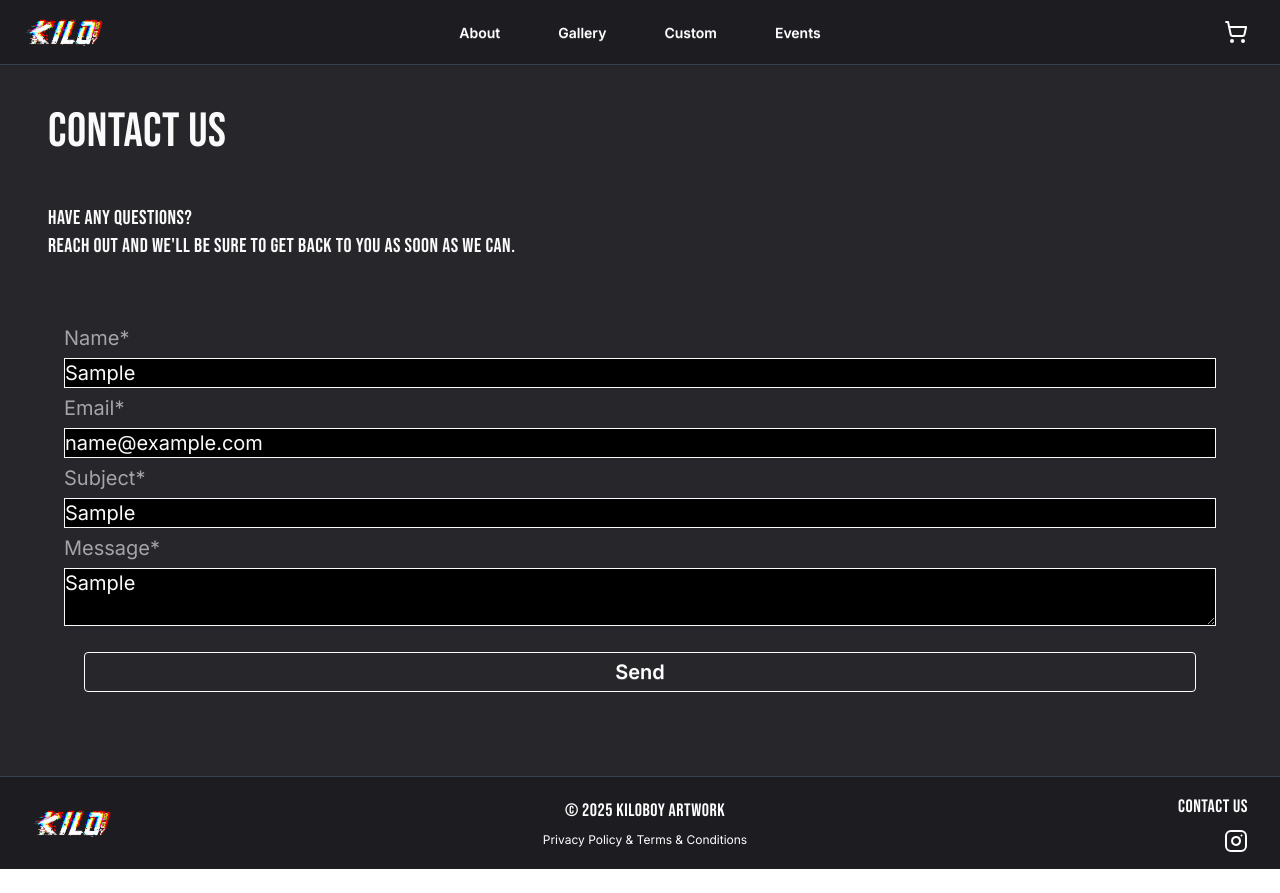
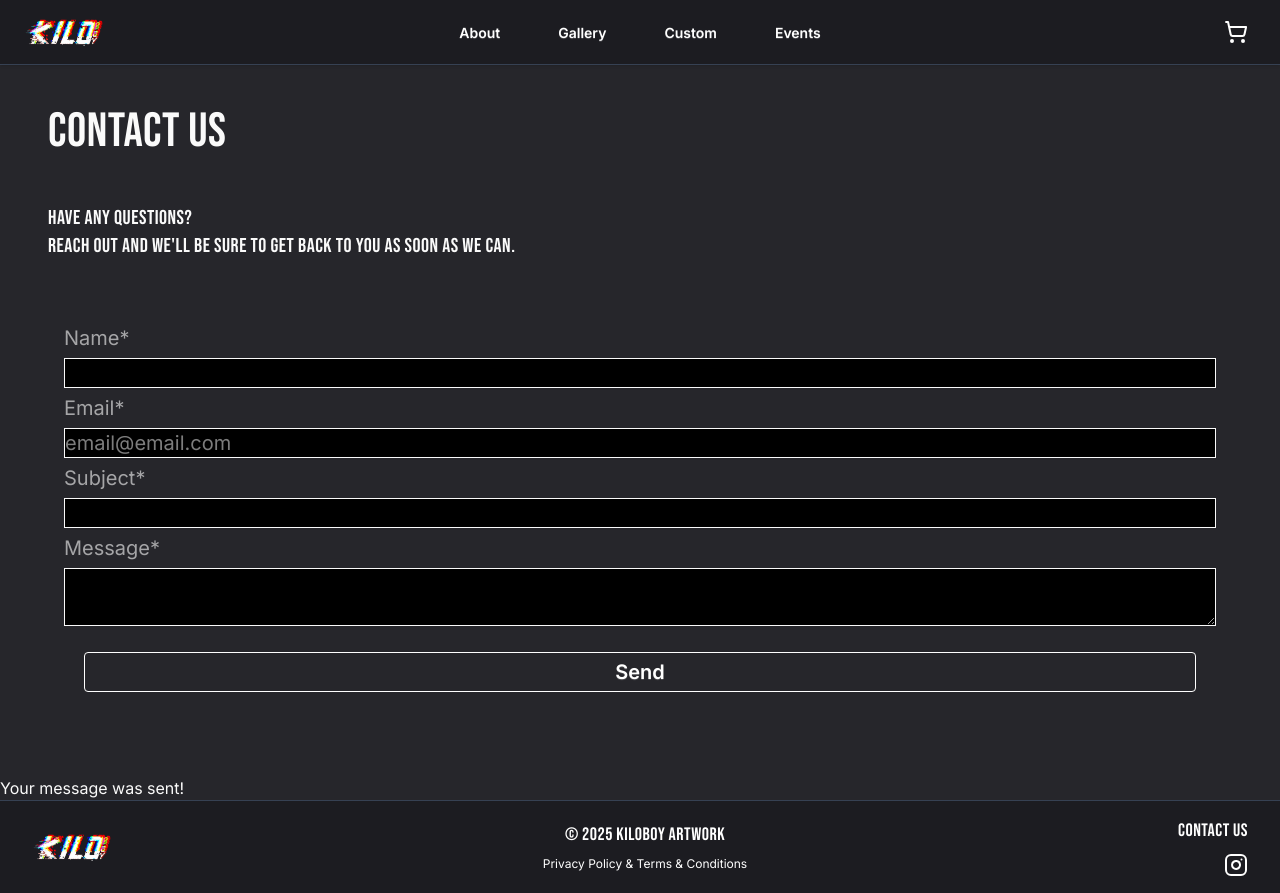
Before and after one commit to MOGARRR/miles, a Next.js app: page /contact in a window 1280 px wide. Both pictures are taken after typing "Sample", "name@example.com", "Sample", "Sample" into the empty fields and a click on the button "Send". Before the commit the page ends 869 px from the top, so only its background shows below. Built offline with nearby package versions, Linux system fonts and the light colour scheme; no server answers.

Commit message:
add contact form with API submission, validation, and user feedback

```diff
--- a/app/contact/page.tsx
+++ b/app/contact/page.tsx
@@ -1,6 +1,64 @@
 "use client"
 
+import { useState } from "react";
+
 const ContactPage = () => {
+
+  const [name, setName] = useState("");
+  const [email, setEmail] = useState("");
+  const [subject, setSubject] = useState("");
+  const [message, setMessage] = useState("");
+
+  const [isSending, setIsSending] = useState(false);
+  const [status, setStatus] = useState<"idle" | "success" | "error">("idle");
+  const [errorMsg, setErrorMsg] = useState("");
+
+
+
+  const handleSubmit = async (e: React.FormEvent<HTMLFormElement>) => {
+    e.preventDefault();
+
+    setIsSending(true);
+    setStatus("idle");
+    setErrorMsg("");
+
+    try {
+
+      // send post request with form info
+      const res = await fetch("/api/contact", {
+        method: "POST",
+        headers: { "Content-Type": "application/json" },
+        body: JSON.stringify({ name, email, subject, message })
+      });
+
+      // store the response
+      const data = await res.json();
+
+      if (!res.ok) {
+        setStatus("error");
+        setErrorMsg(data?.error || "Something went wrong");
+        return;
+      }
+
+      setStatus("success");
+
+      // post submit cleanup
+      setName("");
+      setEmail("");
+      setSubject("");
+      setMessage("");
+
+    } catch (err) {
+      setStatus("error");
+      setErrorMsg("Network error. Please try again.");
+    } finally {
+      setIsSending(false)
+    }
+
+  };
+
+
+
   return (
     <div className="">
       <div className="">
@@ -10,24 +68,63 @@ const ContactPage = () => {
           Have any questions? <br /> Reach out and we'll be sure to get back to you as soon as we can.
         </h1>
 
-        <fieldset className="fieldset p-4 text-xl m-12">
+        <form onSubmit={handleSubmit}>
+          <fieldset className="fieldset p-4 text-xl m-12">
+
           <label className="label">Name*</label>
-          <input type="text" className="border bg-black" />
+          <input
+            type="text"
+            value={name}
+            onChange={(e) => {
+              setName(e.target.value);
+              setStatus("idle");
+            }}
+            className="border bg-black" />
 
           <label className="label">Email*</label>
-          <input type="email" className="border bg-black" />
+          <input
+            type="email"
+            placeholder="email@email.com"
+            value={email}
+            onChange={(e) => {
+              setEmail(e.target.value);
+              setStatus("idle");
+            }}
+            className="border bg-black" />
 
           <label className="label">Subject*</label>
-          <input type="text" className="border bg-black" />
+          <input
+            type="text"
+            value={subject}
+            onChange={(e) => {
+              setSubject(e.target.value);
+              setStatus("idle");
+            }}
+            className="border bg-black" />
 
           <label className="label">Message*</label>
-          <textarea className="border bg-black" placeholder=""></textarea>
+          <textarea
+            value={message}
+            onChange={(e) => {
+              setMessage(e.target.value);
+              setStatus("idle");
+            }}
+            className="border bg-black" placeholder=""></textarea>
 
           <button
+            type="submit"
+            disabled={isSending}
             className=" text-xl text-white btn btn-neutral btn-outline m-5 rounded-sm border-white">
-            Send
+            {isSending ? "Sending..." : "Send"}
           </button>
         </fieldset>
+
+        </form>
+
+        {status === "success" && <p>Your message was sent!</p>}
+        {status === "error" && <p>{errorMsg}</p>}
+
+
       </div>
 
     </div>
```
